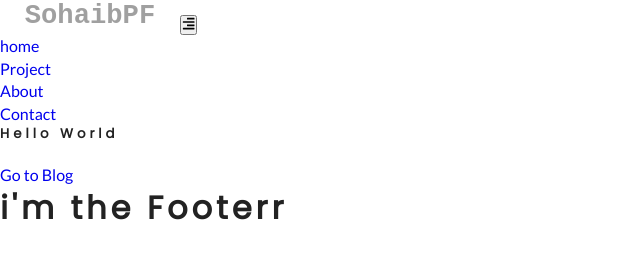
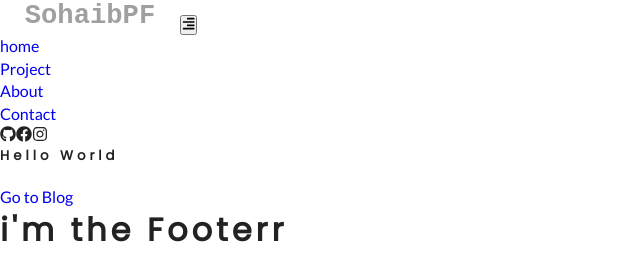
Before and after one commit to SohaibArbiBakcha/SohaibPortfolio, a Gatsby site: page / in a window 1280 px wide. Shown: the whole page, without its empty margins (0-640 px from the left). Built offline with nearby package versions, Linux system fonts and the light colour scheme; Gatsby itself is replaced by a stand-in of ours.

Commit message:
new update of navbar

```diff
--- a/src/components/Navbar.js
+++ b/src/components/Navbar.js
@@ -36,6 +36,20 @@ const Navbar = () => {
             )
           })}
         </ul>
+        <div className={styles.navSocialLinks}>
+          {socialIcon.map((item, index) => {
+            return (
+              <a
+                key={index}
+                href={index.url}
+                target="_blank"
+                rel="noreferrer noopner"
+              >
+                {item.icon}
+              </a>
+            )
+          })}
+        </div>
       </div>
     </nav>
   )
--- a/src/constants/socialIcon.js
+++ b/src/constants/socialIcon.js
@@ -3,15 +3,15 @@ import { FaFacebook, FaInstagram, FaGithub } from "react-icons/fa"
 
 export default [
   {
+    icon: <FaGithub />,
+    url: "https://github.com/SohaibArbiBakcha",
+  },
+  {
     icon: <FaFacebook />,
-    url: "",
+    url: "https://www.facebook.com/sohaib.spy/",
   },
   {
     icon: <FaInstagram />,
-    url: "",
-  },
-  {
-    icon: <FaGithub />,
-    url: "",
+    url: "https://www.instagram.com/sohaib.arbi/",
   },
 ]
```
